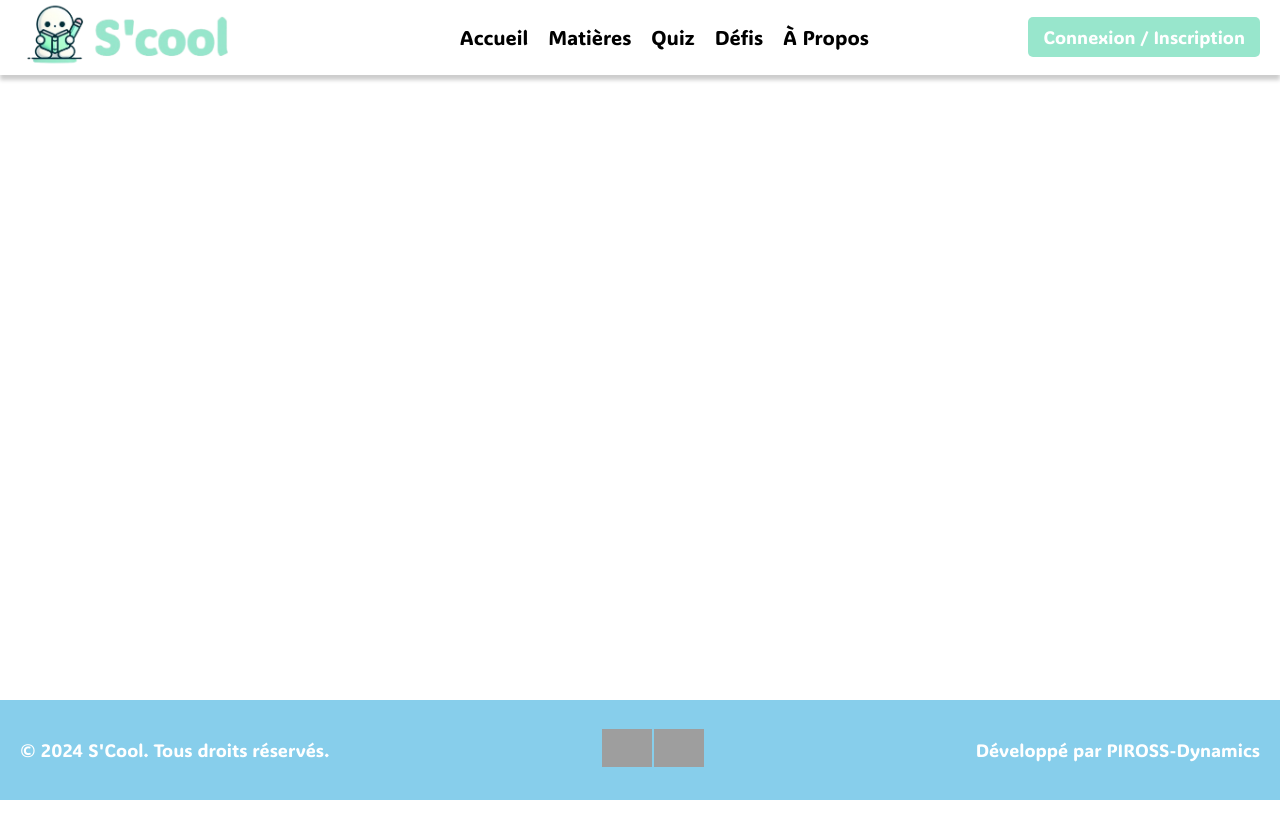
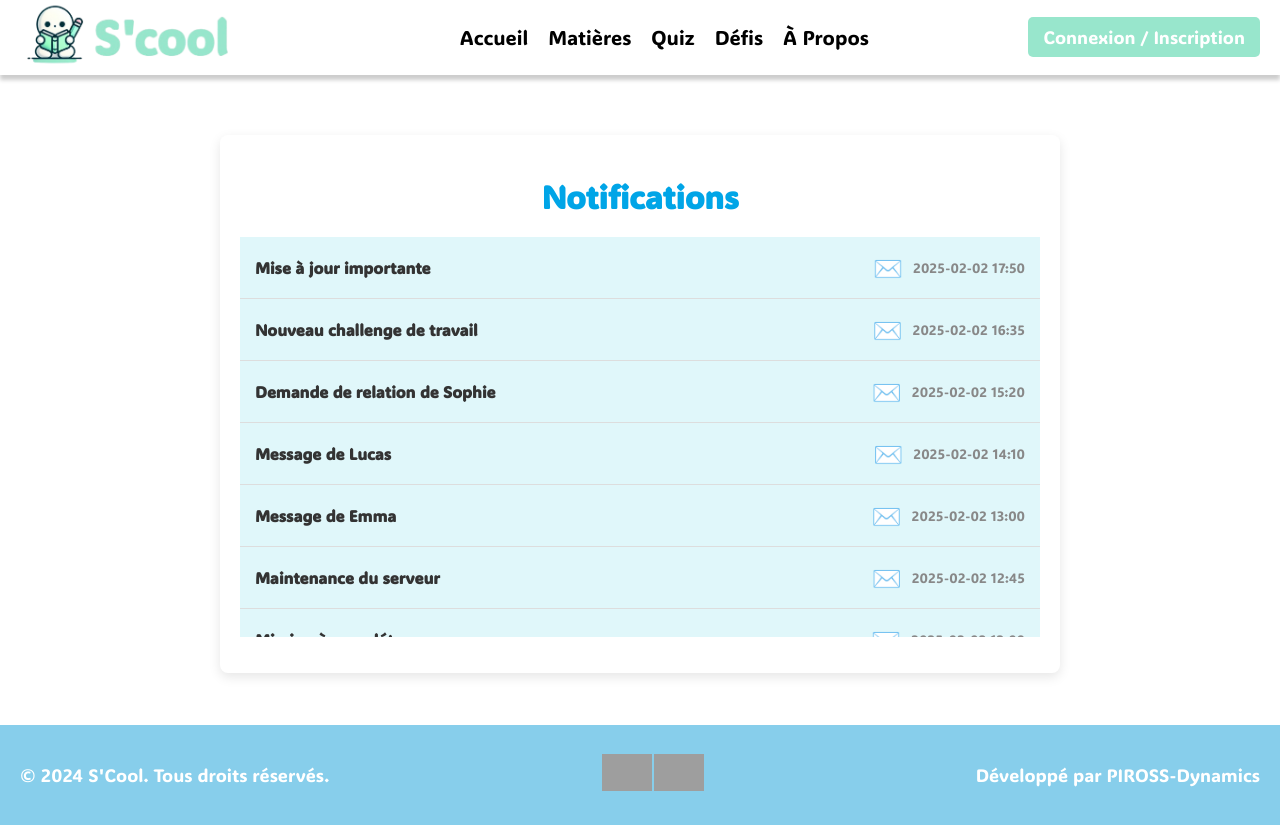
Before and after one commit to PIROSS-Dynamics/Schoolo-front, a React (Create React App) app: page /notifications in a window 1280 px wide. Before the commit the page ends 800 px from the top, so only its background shows below. Built offline with nearby package versions, Linux system fonts and the light colour scheme; grey boxes are pictures that could not be loaded.

Commit message:
Front visuals withouth back of notifications page, important for doing the supervision system

```diff
--- a/src/App.js
+++ b/src/App.js
@@ -17,6 +17,7 @@ import ChallengeList from './components/Challenges/ChallengeList';
 import About from './components/About';
 import Auth from './components/Auth';
 import Profile from './components/User/Profile';
+import Notifications from './components/User/Notifications';
 import EditQuizz from './components/Quizz/EditQuizz';
 import Contribution from './components/Contribution';
 import GuessWord from './components/Challenges/GuessWord';
@@ -84,6 +85,7 @@ function AppContent() {
 
           {/* User routes */}
           <Route path="/profile" element={<Profile />} />
+          <Route path="/notifications" element={<Notifications/>} />
 
 
         </Routes>
--- a/src/components/Header.js
+++ b/src/components/Header.js
@@ -129,6 +129,7 @@ const Header = () => {
       <div className="user-dropdown">
         <ul>
           <li><a href="/profile">Profil</a></li>
+          <li><a href="/notifications">Notifications</a></li>
           <li><button onClick={handleLogout}>Déconnexion</button></li>
         </ul>
       </div>
--- /dev/null
+++ b/src/components/User/Notifications.js
@@ -0,0 +1,97 @@
+import React, { useState } from 'react';
+import '../../css/User/Notifications.css';
+
+// Ajout de notifications supplémentaires avec des dates et heures
+const notificationsData = [
+  { id: 1, type: 'systeme', title: 'Marie est désormais une relation', description: 'Tu as accepté une relation avec Marie', read: false, time: '2025-02-01 12:34' },
+  { id: 2, type: 'message', title: 'Tu as un message de Alice', description: 'Ceci est un message.', read: false, time: '2025-02-01 13:20' },
+  { id: 3, type: 'relation', title: 'Tu as une demande de relation de Bob', description: 'Clique pour accepter ou refuser.', read: false, time: '2025-02-01 14:05' },
+  { id: 4, type: 'task', title: 'Nouvelle tâche de Carlos', description: 'Compléter la mission X.', read: false, time: '2025-02-01 15:30' },
+  { id: 5, type: 'systeme', title: 'Maintenance', description: 'Une maintenance est à venir', read: false, time: '2025-02-01 16:45' },
+  { id: 6, type: 'message', title: 'Tu as un message de David', description: 'Message urgent à lire.', read: false, time: '2025-02-02 10:10' },
+  { id: 7, type: 'relation', title: 'Demande de relation de Claire', description: 'Accepte ou refuse cette demande.', read: false, time: '2025-02-02 11:30' },
+  { id: 8, type: 'task', title: 'Mission à compléter', description: 'Nouvelle mission assignée.', read: false, time: '2025-02-02 12:00' },
+  { id: 9, type: 'systeme', title: 'Maintenance du serveur', description: 'Le serveur sera en maintenance.', read: false, time: '2025-02-02 12:45' },
+  { id: 10, type: 'message', title: 'Message de Emma', description: 'Ton message a été reçu.', read: false, time: '2025-02-02 13:00' },
+  { id: 11, type: 'message', title: 'Message de Lucas', description: 'Veux-tu discuter ?', read: false, time: '2025-02-02 14:10' },
+  { id: 12, type: 'relation', title: 'Demande de relation de Sophie', description: 'Une nouvelle demande de relation.', read: false, time: '2025-02-02 15:20' },
+  { id: 13, type: 'task', title: 'Nouveau challenge de travail', description: 'Compléter la tâche assignée.', read: false, time: '2025-02-02 16:35' },
+  { id: 14, type: 'systeme', title: 'Mise à jour importante', description: 'Une mise à jour du système est prévue.', read: false, time: '2025-02-02 17:50' },
+];
+
+const Notifications = () => {
+  const [notifications, setNotifications] = useState(notificationsData);
+  const [showPopup, setShowPopup] = useState(false);
+  const [popupContent, setPopupContent] = useState('');
+
+  // Trier les notifications par date décroissante (plus récente en premier)
+  const sortedNotifications = [...notifications].sort((a, b) => new Date(b.time) - new Date(a.time));
+
+  const openPopup = (notification) => {
+    // Marquer la notification comme lue lors du premier clic
+    if (!notification.read) {
+      setNotifications(notifications.map((notif) =>
+        notif.id === notification.id ? { ...notif, read: true } : notif
+      ));
+    }
+    setShowPopup(true);
+    setPopupContent(notification);
+  };
+
+  const closePopup = () => {
+    setShowPopup(false);
+    setPopupContent('');
+  };
+
+  const handleRelationAction = (action) => {
+    console.log(`${action} relation request`);
+    closePopup();
+  };
+
+  const handleTaskAction = () => {
+    console.log('Task completed');
+    closePopup();
+  };
+
+  return (
+    <div className="notif-container">
+      <h1>Notifications</h1>
+      <ul className="notif-list">
+        {sortedNotifications.map((notification) => (
+          <li
+            key={notification.id}
+            className={`notif-item ${notification.read ? 'notif-read' : 'notif-unread'}`}
+            onClick={() => openPopup(notification)}
+          >
+            <span className="notif-title">{notification.title}</span>
+            <span className="notif-icon">
+              {notification.read ? '📨' : '✉️'}
+            </span>
+            <span className="notif-time">{notification.time}</span> {/* Affichage de l'heure */}
+          </li>
+        ))}
+      </ul>
+
+      {showPopup && (
+        <div className="notif-popup">
+          <div className="notif-popup-content">
+            <h2>{popupContent.title}</h2>
+            <p>{popupContent.description}</p>
+            {popupContent.type === 'relation' && (
+              <div>
+                <button onClick={() => handleRelationAction('Accept')}>Accepter</button>
+                <button onClick={() => handleRelationAction('Refuse')}>Refuser</button>
+              </div>
+            )}
+            {popupContent.type === 'task' && (
+              <button onClick={handleTaskAction}>Faire la tâche</button>
+            )}
+            <button className="notif-close" onClick={closePopup}>Fermer</button>
+          </div>
+        </div>
+      )}
+    </div>
+  );
+};
+
+export default Notifications;
--- /dev/null
+++ b/src/css/User/Notifications.css
@@ -0,0 +1,151 @@
+/* src/css/User/Notifications.css */
+
+/* Conteneur principal */
+.notif-container {
+    padding: 20px;
+    max-width: 800px;
+    margin: 0 auto;
+    background-color: #fff; /* Fond blanc */
+    border-radius: 8px;
+    box-shadow: 0 4px 12px rgba(0, 0, 0, 0.1); /* Ombre douce */
+    margin-top: 60px; /* Espacement avec la navbar */
+    overflow-x: hidden; /* Empêche le débordement horizontal */
+  }
+
+  .notif-container h1 {
+    text-align: center;
+    color: #00a5e7;
+    font-size: 2em;
+    margin-bottom: 20px;
+  }
+
+  /* Liste de notifications avec défilement */
+  .notif-list {
+    list-style: none;
+    padding: 0;
+    max-height: 400px; /* Limiter la hauteur de la liste */
+    overflow-y: auto; /* Activer la barre de défilement */
+    overflow-x: hidden; /* Empêche le débordement horizontal */
+  }
+
+  /* Chaque notification */
+  .notif-item {
+    display: flex;
+    justify-content: space-between;
+    align-items: center;
+    background-color: #fff;
+    border-bottom: 1px solid #ddd; /* Séparation des notifications */
+    padding: 15px;
+    cursor: pointer;
+    transition: background-color 0.3s ease, transform 0.3s ease; /* Transition fluide */
+    width: 100%; /* Garantir que la largeur ne dépasse pas le conteneur */
+    box-sizing: border-box; /* Assure que le padding ne modifie pas la largeur */
+    max-width: 100%; /* Empêche toute largeur excessive */
+  }
+
+  .notif-item:hover {
+    background-color: #e0f7fa; /* Couleur plus claire pour une meilleure visibilité */
+    transform: scale(1.02); /* Effet de légère agrandissement */
+    overflow: hidden; /* Empêche le débordement pendant le hover */
+  }
+
+  /* Notification non lue */
+  .notif-item.notif-unread {
+    background-color: #e0f7fa; /* Assure que la notification non lue est visible */
+  }
+
+  /* Notification lue */
+  .notif-item.notif-read {
+    background-color: #f3f3f3; /* Pour les notifications lues */
+  }
+
+  /* Titre de la notification */
+  .notif-title {
+    font-weight: bold;
+    color: #333;
+    font-size: 1em;
+    flex-grow: 1; /* Permet au titre de prendre tout l'espace disponible */
+  }
+
+  /* Icône de la notification */
+  .notif-icon {
+    font-size: 1.5em;
+    margin-left: 10px;
+  }
+
+  /* Affichage de la date/heure */
+  .notif-time {
+    font-size: 0.85em;
+    color: #888;
+    margin-left: 10px;
+  }
+
+  /* Pop-up */
+  .notif-popup {
+    position: fixed;
+    top: 0;
+    left: 0;
+    width: 100vw;
+    height: 100vh;
+    background-color: rgba(0, 0, 0, 0.5);
+    display: flex;
+    justify-content: center;
+    align-items: center;
+    z-index: 1000;
+  }
+
+  .notif-popup-content {
+    background-color: #fff;
+    padding: 30px;
+    border-radius: 10px;
+    box-shadow: 0 5px 20px rgba(0, 0, 0, 0.2);
+    width: 400px;
+    max-width: 90%;
+    text-align: center;
+  }
+
+  .notif-popup h2 {
+    color: #333;
+    font-size: 1.5em;
+    margin-bottom: 15px;
+  }
+
+  .notif-popup p {
+    font-size: 1.1em;
+    color: #555;
+    margin-bottom: 20px;
+  }
+
+  button {
+    padding: 10px 20px;
+    margin: 5px;
+    border: none;
+    border-radius: 5px;
+    cursor: pointer;
+    transition: background-color 0.3s ease;
+  }
+
+  button:hover {
+    background-color: #007bff;
+    color: white;
+  }
+
+  button.notif-close {
+    background-color: #ff4d4d;
+  }
+
+  button.notif-close:hover {
+    background-color: #cc0000;
+  }
+
+  /* Responsive */
+  @media (max-width: 600px) {
+    .notif-container {
+      padding: 15px;
+    }
+
+    .notif-popup-content {
+      width: 90%;
+      padding: 20px;
+    }
+  }
```
